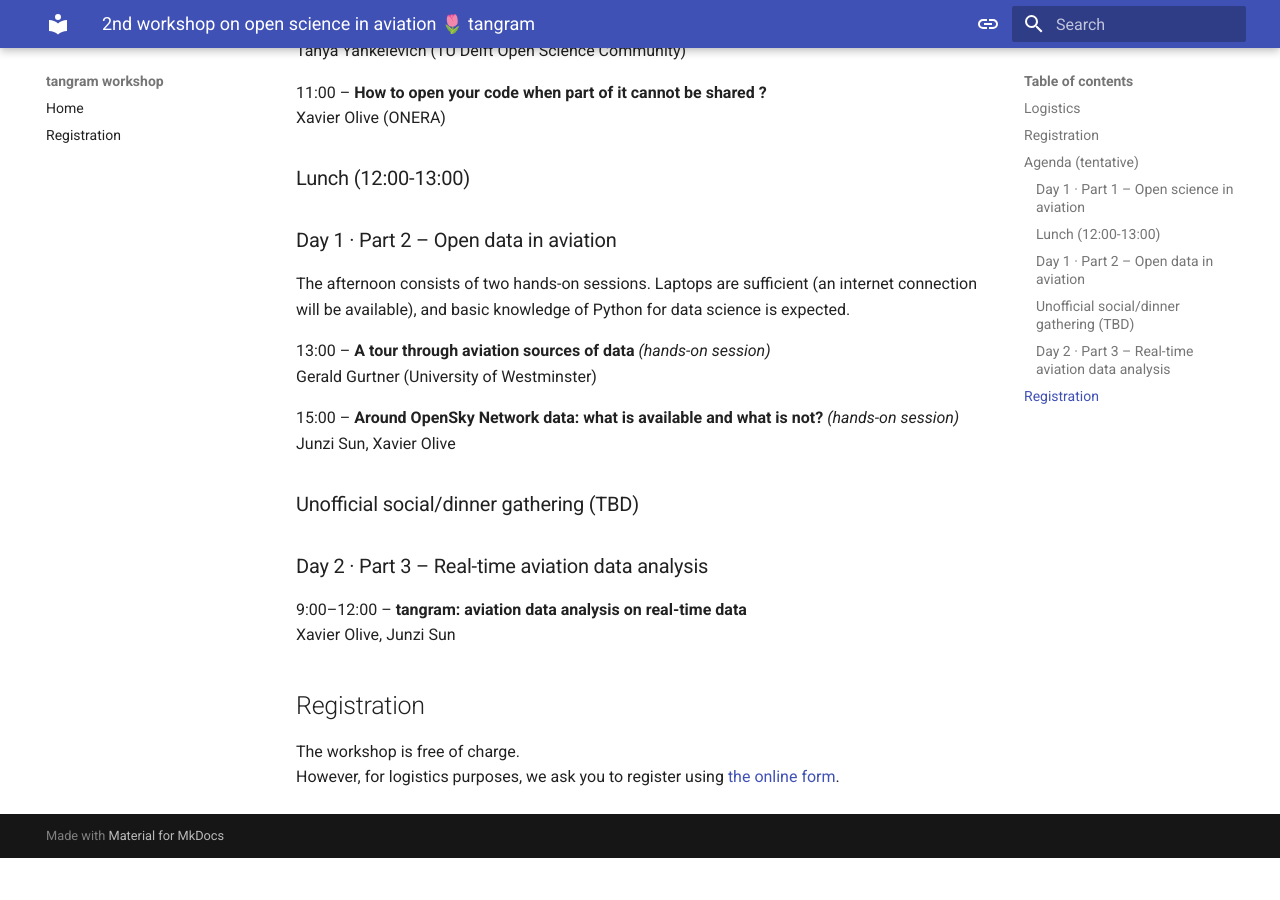
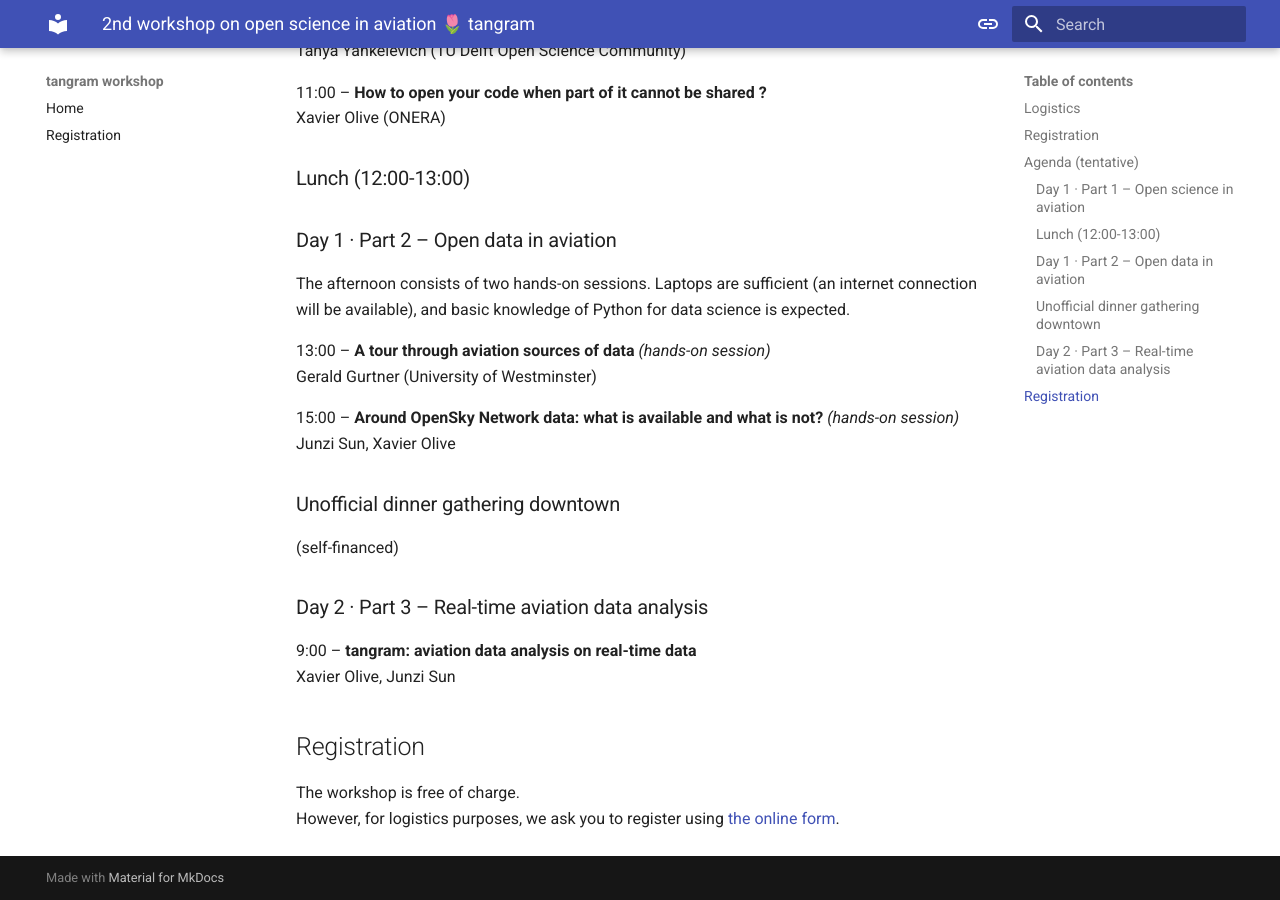
Before and after one commit to open-aviation/workshop, an MkDocs documentation site: the page built from docs/index.md, in a window 1280 px wide and 900 px high, scrolled down 1227 px. Built offline with MkDocs 1.6.1 and Material for MkDocs 9.7.7, drawn with Linux system fonts in a browser that asks for light colours; before the commit the page ends 2085 px from its top, so only the background shows below that.

Commit message:
Update index.md

```diff
--- a/docs/index.md
+++ b/docs/index.md
@@ -58,11 +58,13 @@ Gerald Gurtner (University of Westminster)
 _(hands-on session)_
 Junzi Sun, Xavier Olive
 
-### Unofficial social/dinner gathering (TBD)
+### Unofficial dinner gathering downtown
+
+(self-financed)
 
 ### Day 2 · Part 3 – Real-time aviation data analysis
 
-9:00–12:00 – **tangram: aviation data analysis on real-time data**
+9:00 – **tangram: aviation data analysis on real-time data**
 Xavier Olive, Junzi Sun
 
 ## Registration
```
